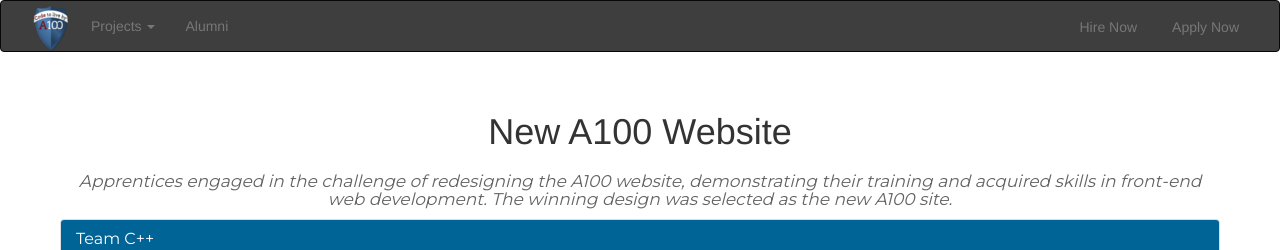
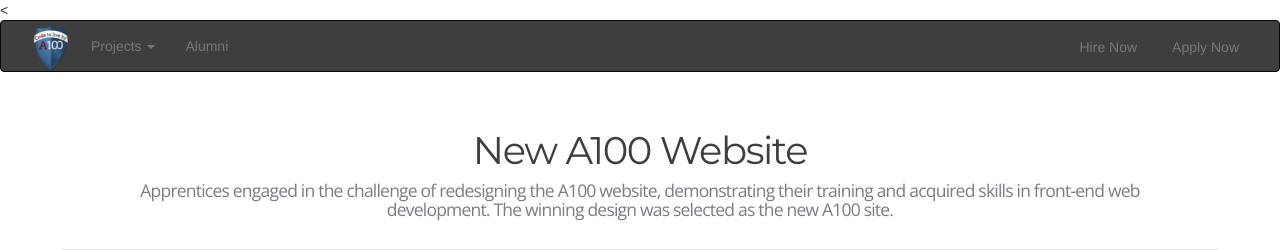
Before and after one commit to Paul-Burinda/A100-Portfolio, a PHP site: page / in a window 1280 px wide. Shown: the top 250 px of the page. Run offline with PHP 8.4, Linux system fonts and the light colour scheme; some libraries are stand-ins or nearby versions.

Commit message:
change h1, h2 to customized p

```diff
--- a/css/main.css
+++ b/css/main.css
@@ -34,12 +34,34 @@ A100 Portfolio Sheet
   /* Sizing */
     .small { font-size: 1em; }
 
-p {
+.content {
   font-style: italic;
-  font-size: 20px;
+  font-size: 16px;
   color: #636363;
 }
 
+.heading {
+    font-family: 'Montserrat', sans-serif;
+    font-size: 2.75em;
+    letter-spacing: -.035em;
+    line-height: 1em;
+    color: #3e3e3e;
+    padding-top: 20px;
+    padding-left: 5%;
+    padding-right: 5%;
+    text-align: center;
+}
+
+.subheading {
+    font-family: 'Open Sans', sans-serif;
+    font-size: 1.25em;
+    color: #636363;
+    letter-spacing: -.045em;
+    line-height: 1.1em;
+    color: #7b7c7f;
+    padding-left: 5%;
+    padding-right: 5%;
+}
 
 /* Portfolio Header and Navigation Styling
 --------------------------------------------------*/
@@ -53,6 +75,10 @@ p {
   font-size:14px;
   line-height:60px;
   color: #636363;
+}
+
+.navbar-gray-color {
+    color: #F0F0F0;
 }
 
 .logo{
--- a/index.html
+++ b/index.html
@@ -1,4 +1,4 @@
-<!DOCTYPE html>
+<<!DOCTYPE html>
 <html lang="en">
   <head>
     <meta charset="UTF-8">
@@ -24,13 +24,13 @@
             <span class="icon-bar"></span>
             <span class="icon-bar"></span>
           </button>
-          <a id="ApplyButton" class="navbar-brand pull-right" href="http://www.formstack.com/forms/?1431268-XiMahhyQLI">Apply Now</a>
-          <a id="HireButton" class="navbar-brand pull-right" href="http://www.formstack.com/forms/?1453552-6NRer6Wuik">Hire Now</a>
+          <a id="ApplyButton" class="navbar-brand pull-right navbar-gray-color" href="http://www.formstack.com/forms/?1431268-XiMahhyQLI">Apply Now</a>
+          <a id="HireButton" class="navbar-brand pull-right navbar-gray-color" href="http://www.formstack.com/forms/?1453552-6NRer6Wuik">Hire Now</a>
         </div> <!--navbar-header-->
       </div> <!--navbar-fluid-->
 
       <div class="navbar-collapse collapse">
-        <ul class="nav navbar-nav">
+        <ul class="nav navbar-nav navbar-gray-color">
           <li class="dropdown">
             <a class="dropdown-toggle" data-toggle="dropdown">Projects <span class="caret"></span></a>
             <ul class="dropdown-menu" role="menu">
@@ -50,8 +50,8 @@
   <body>
     <section id="Website-proj">
       <div id="ws" class="WebsiteProj centered">
-        <h1>New A100 Website</h1>
-        <h2 class="projectsText-h2">Apprentices engaged in the challenge of redesigning the A100 website, demonstrating their training and acquired skills in front-end web development. The winning design was selected as the new A100 site.</h2>
+        <p class="heading">New A100 Website </p>
+        <p class="subheading">Apprentices engaged in the challenge of redesigning the A100 website, demonstrating their training and acquired skills in front-end web development. The winning design was selected as the new A100 site.</p><br>
         <div class="panel-group" id="WebsiteAccordion">
 	  <!--The first panel in ws-->
           <div class="panel panel-default">
@@ -130,8 +130,8 @@
 
     <section id="A100SiteRevamp">
       <div id="SiteRevamp" class="SiteRevamp centered">
-      	<h1>The A100 Website, Revisited</h1>
-      	<h2 class="projectsText-h2">Towards enhancing the A100 website, Apprentices worked on revamping the A100 website with cool features within a 4 week sprint. Check out their projects</h2>
+      	<p class="heading">The A100 Website, Revisited</p>
+      	<p class="subheading">Towards enhancing the A100 website, Apprentices worked on revamping the A100 website with cool features within a 4 week sprint. Check out their projects</p><br>
         <div class="panel-group" id="WebsiteRevamp">
       	  <!--The first panel in SiteRevamp-->
           <div class="panel panel-default">
@@ -189,8 +189,8 @@
 
     <section id="A100Application">
       <div id="AppForm" class="AppForm centered">
-      	<h1>Prototype A100 Student Application</h1>
-      	<h2 class="projectsText-h2">Apprentices redesigned the A100 application form by incorporating a front-end form and a MySQL database.  This was a backend project.</h2>
+      	<p class="heading">Prototype A100 Student Application</p>
+      	<p class="subheading">Apprentices redesigned the A100 application form by incorporating a front-end form and a MySQL database.  This was a backend project.</p><br>
       	<div class="panel-group" id="ApplicationAccordion">
       	  <!--The first panel in AppForm-->
       	  <div class="panel panel-default">
@@ -248,7 +248,7 @@
     <section id="Apprentice-Carousel">
       <div class="Carousel-bg">
       	<div id="AppCarousel" class="carousel slide" data-ride="carousel">
-      	  <h1 class="centered">Alumni Apprentices</h1>
+      	  <p class="heading">Alumni Apprentices</p>
       	  <div class="carousel-inner">
       	    <!--The first item-->
             <div class="item active">
```
Also changed, not shown: other parts of index.html (+25 -26 lines).
